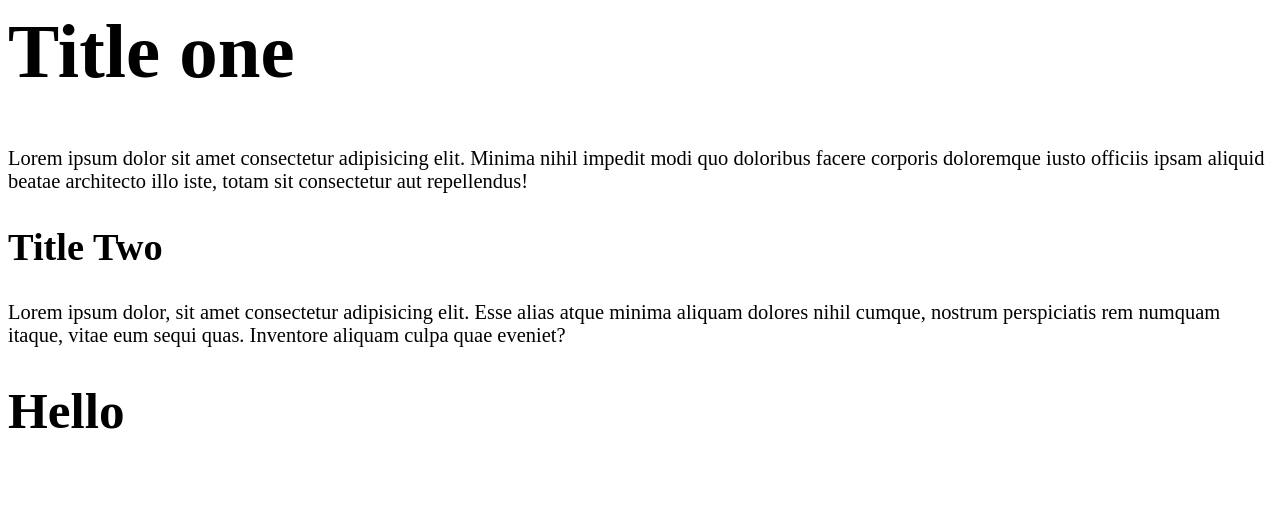
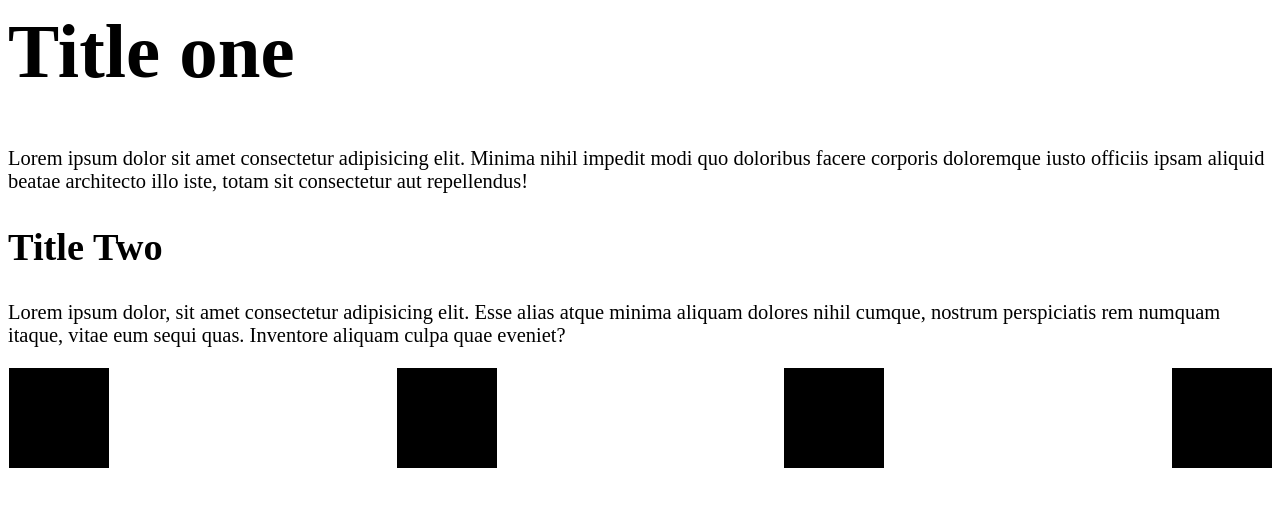
Before and after one commit to Bnjackson/css-notes, a plain HTML site: page index.html in a window 1280 px wide. Drawn offline with Linux system fonts and the light colour scheme.

Commit message:
Update index.html

```diff
--- a/index.html
+++ b/index.html
@@ -12,7 +12,12 @@
         <h2>Title Two</h2>
         <p>Lorem ipsum dolor, sit amet consectetur adipisicing elit. Esse alias atque minima aliquam dolores nihil cumque, nostrum perspiciatis rem numquam itaque, vitae eum sequi quas. Inventore aliquam culpa quae eveniet?</p>
     </div>
+    <div class="flex-div">
+        <div class="box"></div>
+        <div class="box"></div>
+        <div class="box"></div>
+        <div class="box"></div>
+    </div>
 
-    <h1>Hello</h1>
 </body>
 </html>
```
